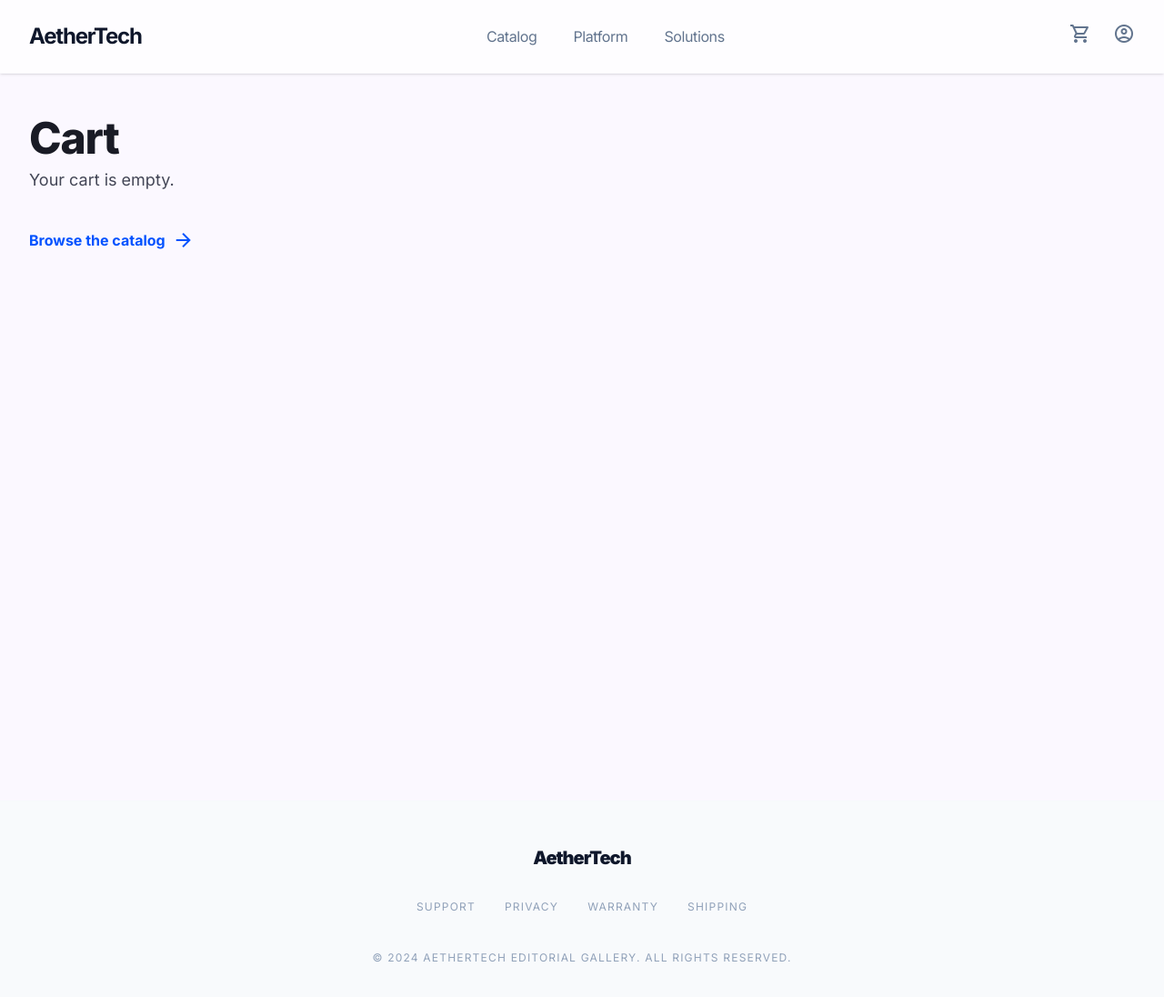
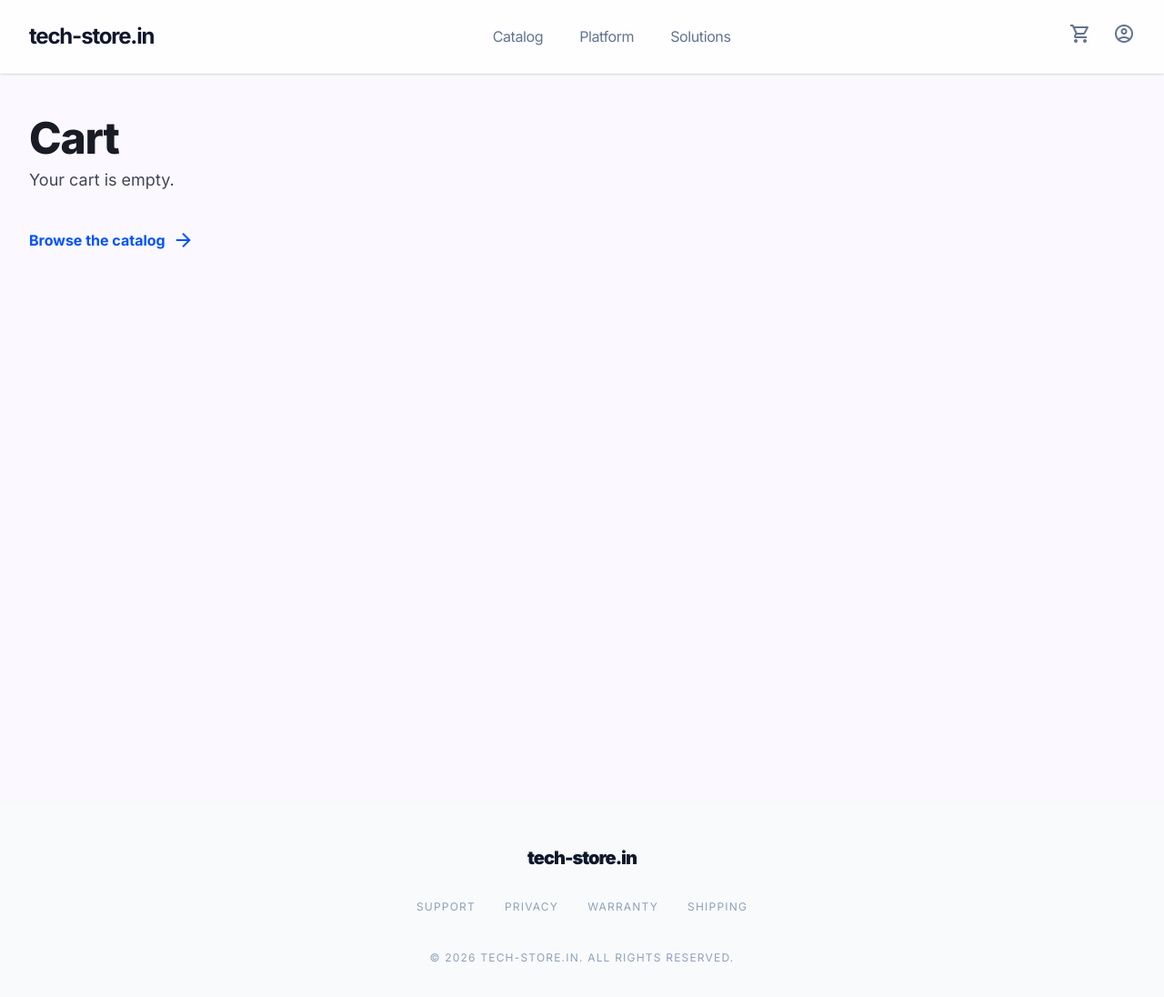
Before and after one commit to Twel12/tech-store.in, a React (Vite) app: page /cart in a window 1280 px wide. Shown: the top 1096 px of the page at 91% size. Built offline with nearby package versions, Linux system fonts and the light colour scheme.

Commit message:
refactor: update project branding from AetherTech to tech-store.in, including title, footer, and storage key adjustments

```diff
--- a/index.html
+++ b/index.html
@@ -4,7 +4,7 @@
     <meta charset="UTF-8" />
     <link rel="icon" type="image/svg+xml" href="/favicon.svg" />
     <meta name="viewport" content="width=device-width, initial-scale=1.0" />
-    <title>AetherTech | Next-Gen Computing Architecture</title>
+    <title>tech-store.in | Computing hardware</title>
     <link
       href="https://fonts.googleapis.com/css2?family=Inter:wght@100..900&family=Manrope:wght@400;500;600;700;800&family=Material+Symbols+Outlined:wght,FILL@100..700,0..1&display=swap"
       rel="stylesheet"
--- a/package.json
+++ b/package.json
@@ -1,5 +1,5 @@
 {
-  "name": "store-react",
+  "name": "tech-store-in",
   "private": true,
   "version": "0.0.0",
   "type": "module",
--- a/src/components/Footer.tsx
+++ b/src/components/Footer.tsx
@@ -12,7 +12,7 @@ export function Footer() {
       <div
         className={`mb-8 text-xl font-black tracking-tighter ${isDark ? 'text-slate-400' : 'text-slate-900'}`}
       >
-        AetherTech
+        tech-store.in
       </div>
       <div className="mb-10 flex flex-wrap justify-center gap-8">
         {['Support', 'Privacy', 'Warranty', 'Shipping'].map((item) => (
@@ -26,7 +26,7 @@ export function Footer() {
         ))}
       </div>
       <p className="text-center text-xs font-normal uppercase tracking-widest text-slate-400">
-        © 2024 AetherTech Editorial Gallery. All rights reserved.
+        © 2026 tech-store.in. All rights reserved.
       </p>
     </footer>
   )
--- a/src/components/TopNavBar.tsx
+++ b/src/components/TopNavBar.tsx
@@ -16,7 +16,7 @@ export function TopNavBar() {
           to="/"
           className={`text-2xl font-bold tracking-tighter ${isDark ? 'text-white' : 'text-slate-900'}`}
         >
-          AetherTech
+          tech-store.in
         </Link>
         <div className="hidden items-center gap-10 md:flex">
           <Link
--- a/src/context/CartProvider.tsx
+++ b/src/context/CartProvider.tsx
@@ -8,7 +8,7 @@ import {
 import { CartContext } from './cartContext'
 import type { AddToCartInput, CartItem } from './cartTypes'
 
-const STORAGE_KEY = 'aethertech-cart'
+const STORAGE_KEY = 'tech-store-in-cart'
 
 type CartState = { items: CartItem[] }
 
--- a/src/pages/CartPage.tsx
+++ b/src/pages/CartPage.tsx
@@ -41,7 +41,7 @@ export function CartPage() {
         <h1 className="mb-2 text-5xl font-extrabold tracking-tight">Cart</h1>
         <p className="text-on-surface-variant text-lg">
           You have {itemCount} {itemCount === 1 ? 'item' : 'items'} in your
-          editorial selection.
+          cart.
         </p>
       </div>
       <div className="grid grid-cols-1 gap-12 lg:grid-cols-12">
@@ -128,9 +128,7 @@ export function CartPage() {
             <button
               type="button"
               className="bg-primary w-full rounded-full py-5 font-bold text-white shadow-lg shadow-primary/20 transition-all hover:scale-105"
-              onClick={() => {
-                // clearCart() //TODO: lets not clear it for now will be implemented
-              }}
+              onClick={() => clearCart()}
             >
               Checkout
             </button>
--- a/src/pages/CatalogPage.tsx
+++ b/src/pages/CatalogPage.tsx
@@ -7,8 +7,8 @@ import {
 
 const PRODUCTS: CatalogProduct[] = [
   {
-    id: 'aether-core-i9-x',
-    name: 'Aether Core i9-X',
+    id: 'core-i9-x',
+    name: 'Core i9-X',
     priceCents: 599_00,
     img: 'https://lh3.googleusercontent.com/aida-public/AB6AXuDsef_P6ikHHe16WVee4e554queBOJpPHkCbcPA0iWErBhAaigJilMzjE_S69MYNIZ34sDYb_c80KXU1SGZIpVpf1-1n2fSfJvLnaXnP3h_LVxWDfJFnApwdPmfBeLuNw_jgcT_DIZAxguCyLLkdb4UbtIEhkxTmyGtmlW0hd0DbeNjcz0gxDtamGZyEdzWceGRqIRBaaccEJHhCYQK-ze2vyzFibBcrEhbdtlsw46YdAp7q6fSqgDGtpvjaMfgTYs3UdBSXKo2KOs',
     category: 'Processors',
--- a/src/pages/PlatformPage.tsx
+++ b/src/pages/PlatformPage.tsx
@@ -4,7 +4,7 @@ export function PlatformPage() {
       <section className="mx-auto grid max-w-7xl grid-cols-1 items-center gap-12 px-8 py-16 lg:grid-cols-2">
         <div>
           <span className="bg-secondary-container/30 text-secondary-fixed-dim mb-6 inline-block rounded-full px-4 py-1.5 text-xs font-bold tracking-widest uppercase">
-            Aether Engine v2.4.0-stable
+            tech-store.in · v2.4.0-stable
           </span>
           <h1 className="font-headline mb-6 bg-gradient-to-br from-white via-white to-blue-400 bg-clip-text text-5xl leading-tight font-extrabold tracking-tighter text-transparent md:text-7xl">
             Orchestrate Your <br />
--- a/src/pages/ProductDetail.tsx
+++ b/src/pages/ProductDetail.tsx
@@ -9,8 +9,8 @@ const SPECS = [
 ] as const
 
 const PRODUCT = {
-  productId: 'aether-vortex-x1',
-  name: 'Aether Vortex X-1',
+  productId: 'vortex-x1',
+  name: 'Vortex X-1',
   priceCents: 1599_00,
   img: 'https://lh3.googleusercontent.com/aida-public/AB6AXuAT7Cw5vjjZVHTzpMboLLiOVxZsNDRK_ikyWBBLOiWuj_1hC_ARS_yjajtZSeWt3ad0ryoo4OB7VsMp6jOG4O8Q78xc87XD997aH8s79Bfk0oMNy4BfNennNo4vQSaESWUaLGHYZp2XEHeh1pL7dN25ZSH9hfL_5IUkArhbOrjLayCxilc3sYMlnKHt6RRZC1MfHcEwoT0rCuAkdoYGYGsusNQDtzZBrHW53wsiMB9qrGJCqtf09Qs8aLLAcm9VYaxZh8nRaBs0ZBE',
   category: 'Graphics',
@@ -29,8 +29,8 @@ export function ProductDetail() {
               Next-Gen Architecture
             </span>
             <h1 className="text-on-surface mb-8 text-6xl leading-[0.9] font-black tracking-tighter md:text-8xl">
-              Aether <br />
-              Vortex X-1
+              Vortex <br />
+              X-1
             </h1>
             <p className="text-on-surface-variant max-w-xl text-xl leading-relaxed">
               The pinnacle of visual computation. Designed for creators who
```
